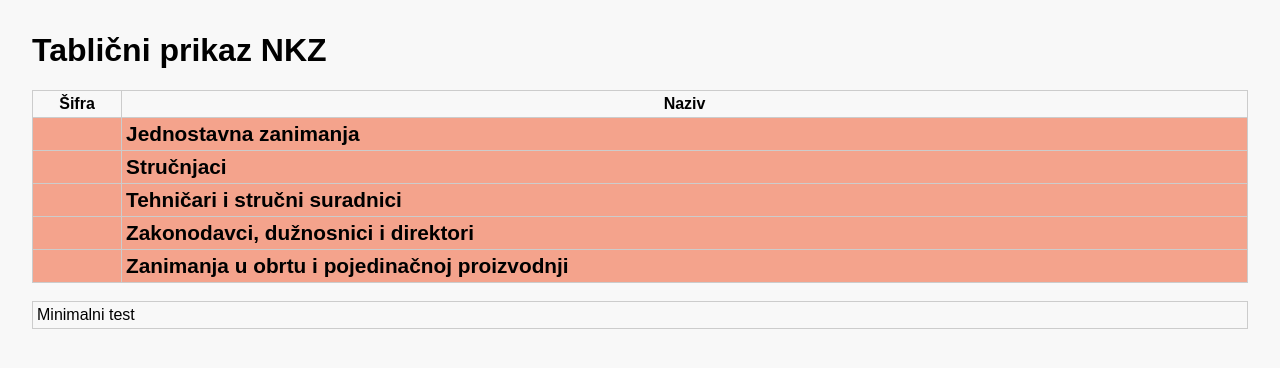
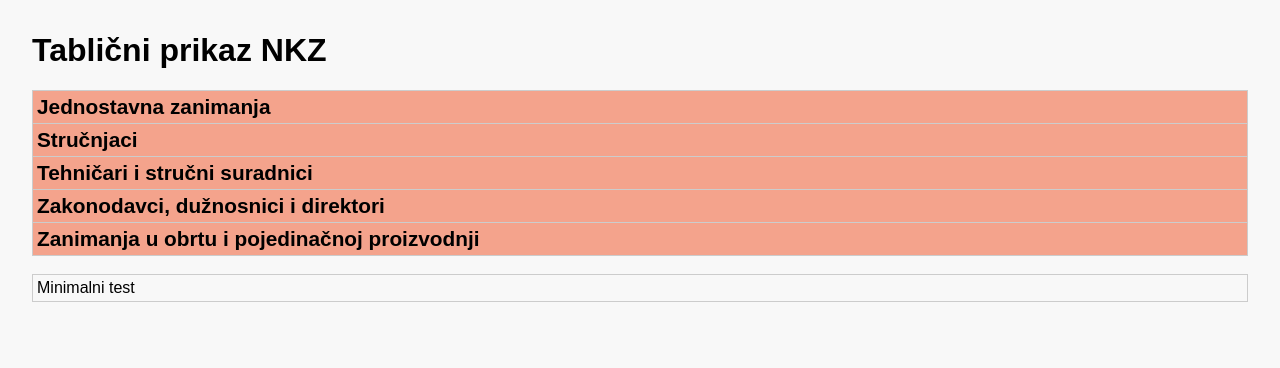
Before and after one commit to gluncic/NKZ10, a FastAPI app: page / in a window 1280 px wide. Shown: the top 368 px of the page. Run offline with FastAPI, Linux system fonts and the light colour scheme; some libraries are stand-ins or nearby versions.

Commit message:
Update index.html 07

```diff
--- a/templates/index.html
+++ b/templates/index.html
@@ -2,7 +2,7 @@
 <html lang="hr">
 <head>
   <meta charset="UTF-8">
-  <title>NKZ – Zanimanja (Tablični prikaz)</title>
+  <title>NKZ – Zanimanja</title>
   <meta http-equiv="Content-Security-Policy" content="default-src 'self' https://unpkg.com; script-src 'self' 'unsafe-inline' https://unpkg.com; style-src 'self' 'unsafe-inline';">
   <style>
     body {
@@ -53,17 +53,10 @@
 <body>
   <h1>Tablični prikaz NKZ</h1>
   <table class="zanimanja-table">
-    <thead>
-      <tr>
-        <th style="width: 9ch;">Šifra</th>
-        <th>Naziv</th>
-      </tr>
-    </thead>
     <tbody>
       {% for item in rods %}
         <tbody id="tbody-{{ item.slug }}">
           <tr class="rod-row">
-            <td></td>
             <td>
               <a href="#" hx-get="/skupine/{{ item.slug }}" hx-target="#tbody-{{ item.slug }}" hx-swap="innerHTML">
                 {{ item.rod }}
@@ -78,7 +71,7 @@
   <table class="zanimanja-table">
     <tbody id="test-tbody">
       <tr>
-        <td colspan="2">
+        <td>
           <a href="#" hx-get="/test" hx-target="#test-tbody" hx-swap="afterbegin">
             Minimalni test
           </a>
```
